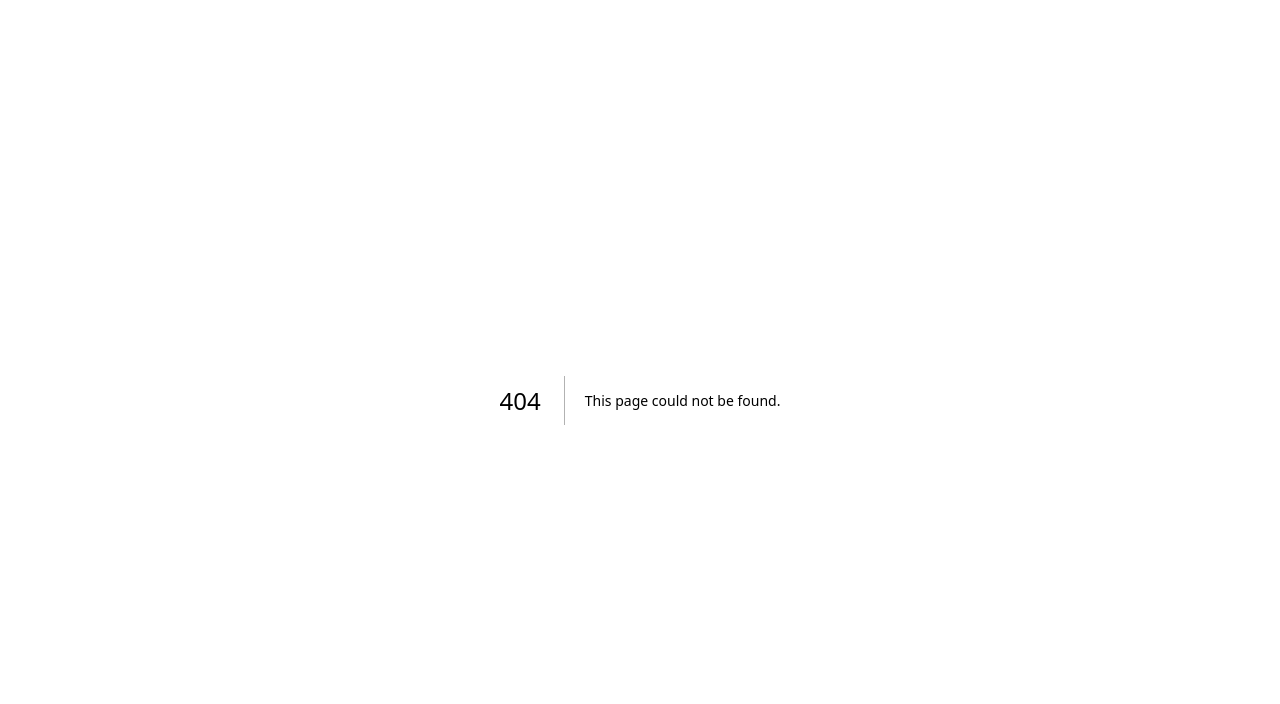
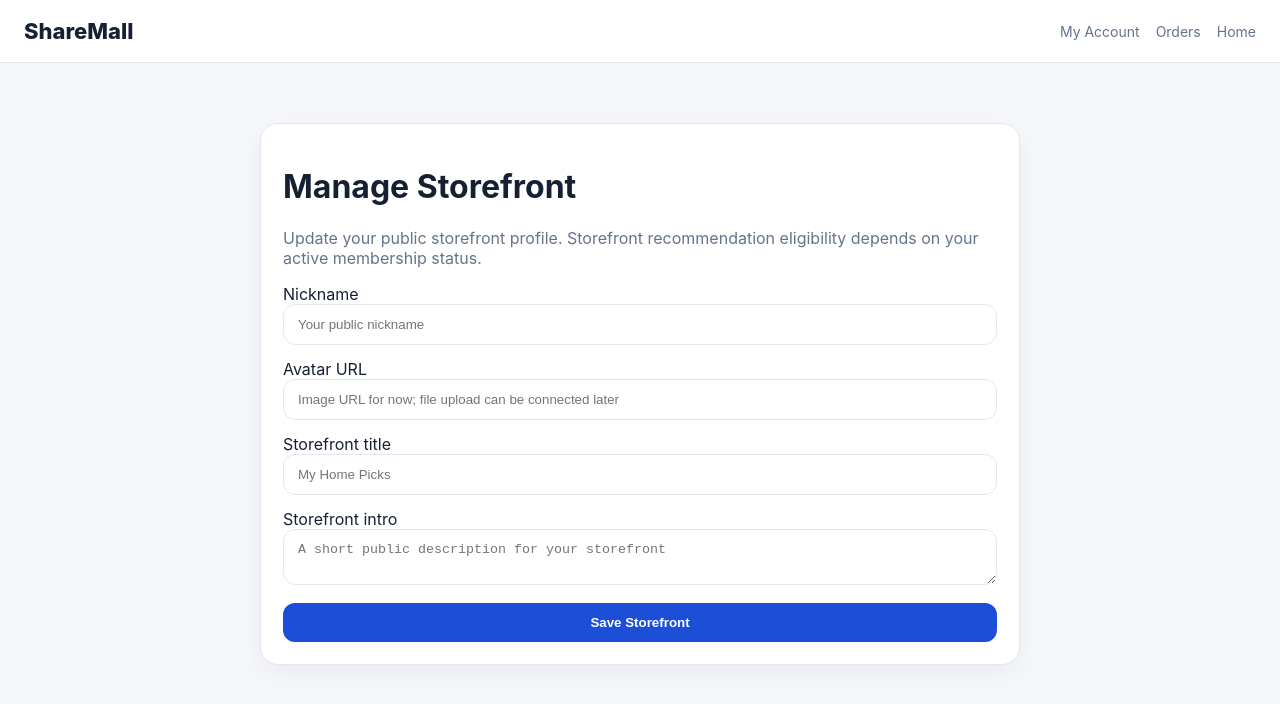
Before and after one commit to ljh285218864-hue/123456, a Next.js app: page /storefront in a window 1280 px wide. Before the commit this address had no page. Shown: the top 704 px of the page. Built offline with nearby package versions, Linux system fonts and the light colour scheme; no server answers.

Commit message:
Add customer storefront management page

```diff
--- /dev/null
+++ b/app/storefront/page.tsx
@@ -0,0 +1,17 @@
+import Link from 'next/link';
+import StorefrontEditForm from '@/components/StorefrontEditForm';
+
+export default function StorefrontPage() {
+  return (
+    <>
+      <nav className="nav"><div className="brand">ShareMall</div><div className="navlinks"><Link href="/account">My Account</Link><Link href="/orders">Orders</Link><Link href="/">Home</Link></div></nav>
+      <main className="container">
+        <div className="card" style={{ maxWidth: 760, margin: '36px auto' }}>
+          <h1>Manage Storefront</h1>
+          <p className="muted">Update your public storefront profile. Storefront recommendation eligibility depends on your active membership status.</p>
+          <StorefrontEditForm />
+        </div>
+      </main>
+    </>
+  );
+}
```
